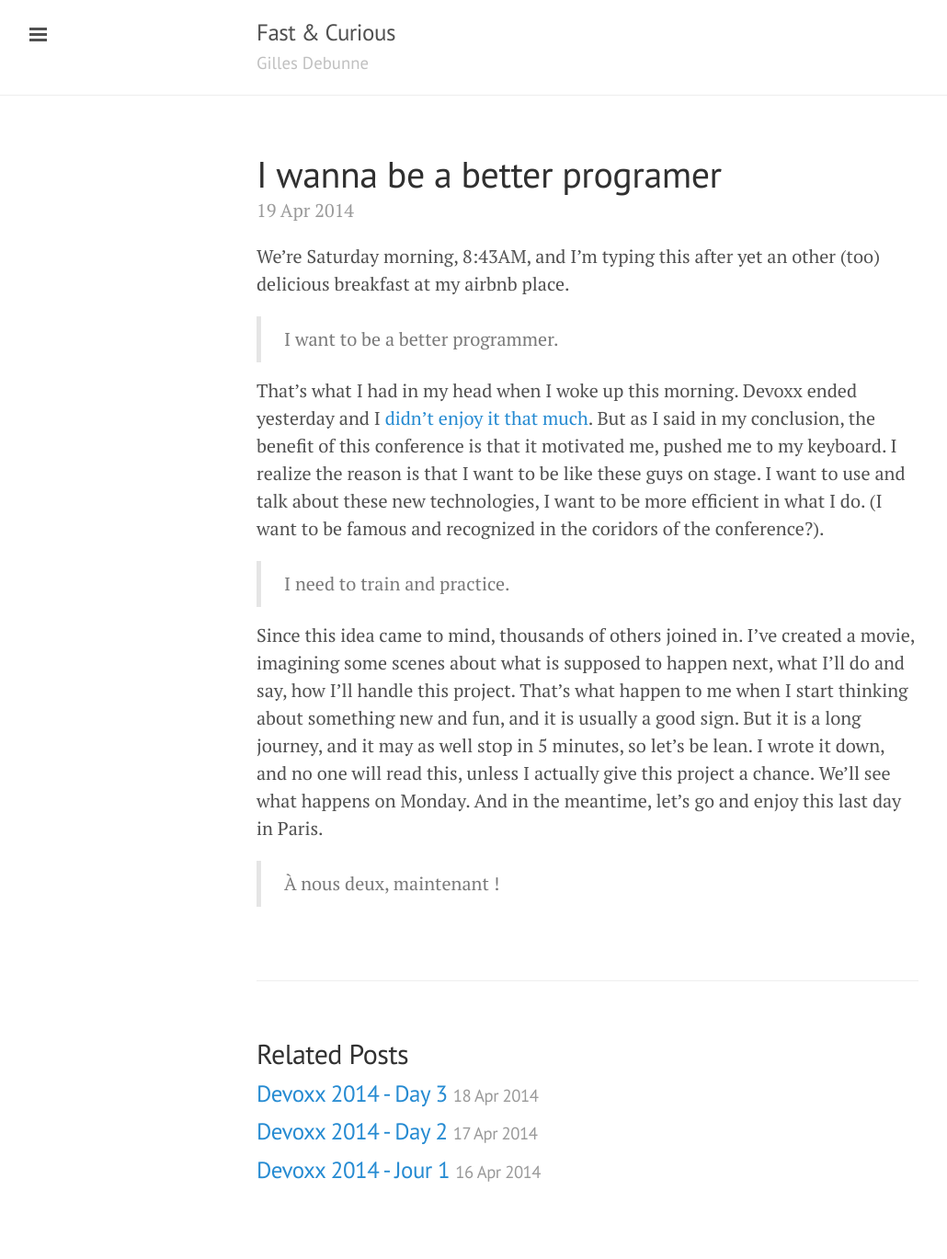
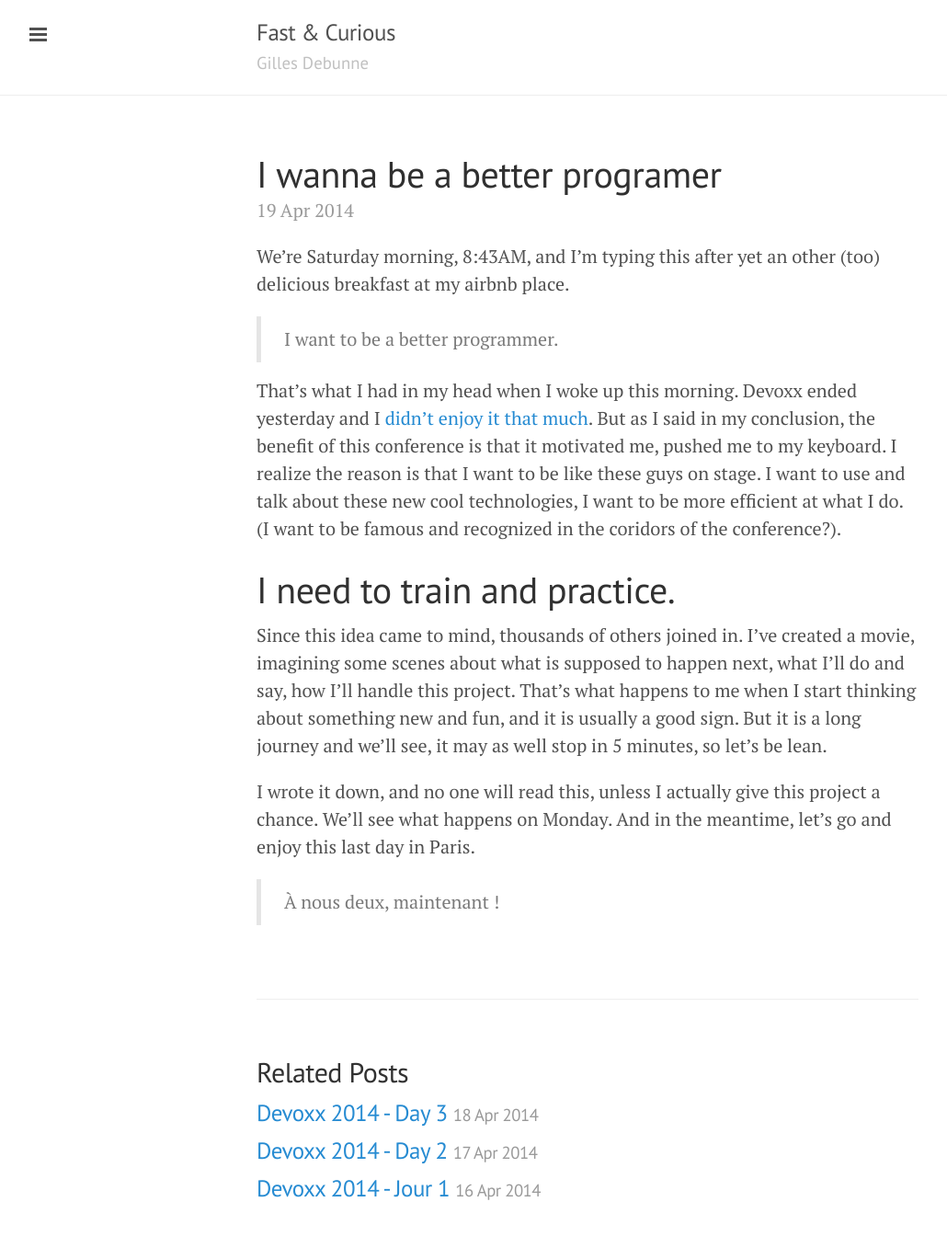
Before and after one commit to GillesDebunne/GillesDebunne.github.io, a Jekyll site: the page built from _posts/2014-04-19-i-wanna-be-a-better-programer.md, in a window 1280 px wide. Shown: the whole page at 92% size, without its empty margins (1-1031 px from the left). Built offline with Jekyll 4.4.1, drawn with Linux system fonts in a browser that asks for light colours; Markdown is read by kramdown in place of the engine named in the settings; before the commit the page ends 1348 px from its top, so only the background shows below that.

Commit message:
better programer typos

```diff
--- a/_posts/2014-04-19-i-wanna-be-a-better-programer.md
+++ b/_posts/2014-04-19-i-wanna-be-a-better-programer.md
@@ -7,10 +7,12 @@ We're Saturday morning, 8:43AM, and I'm typing this after yet an other (too) del
 
 > I want to be a better programmer.
 
-That's what I had in my head when I woke up this morning. Devoxx ended yesterday and I [didn't enjoy it that much]({% post_url 2014-04-18-devoxx-day3 %}). But as I said in my conclusion, the benefit of this conference is that it motivated me, pushed me to my keyboard. I realize the reason is that I want to be like these guys on stage. I want to use and talk about these new technologies, I want to be more efficient in what I do. (I want to be famous and recognized in the coridors of the conference?).
+That's what I had in my head when I woke up this morning. Devoxx ended yesterday and I [didn't enjoy it that much]({% post_url 2014-04-18-devoxx-day3 %}). But as I said in my conclusion, the benefit of this conference is that it motivated me, pushed me to my keyboard. I realize the reason is that I want to be like these guys on stage. I want to use and talk about these new cool technologies, I want to be more efficient at what I do. (I want to be famous and recognized in the coridors of the conference?).
 
-> I need to train and practice.
+# I need to train and practice.
 
-Since this idea came to mind, thousands of others joined in. I've created a movie, imagining some scenes about what is supposed to happen next, what I'll do and say, how I'll handle this project. That's what happen to me when I start thinking about something new and fun, and it is usually a good sign. But it is a long journey, and it may as well stop in 5 minutes, so let's be lean. I wrote it down, and no one will read this, unless I actually give this project a chance. We'll see what happens on Monday. And in the meantime, let's go and enjoy this last day in Paris.
+Since this idea came to mind, thousands of others joined in. I've created a movie, imagining some scenes about what is supposed to happen next, what I'll do and say, how I'll handle this project. That's what happens to me when I start thinking about something new and fun, and it is usually a good sign. But it is a long journey and we'll see, it may as well stop in 5 minutes, so let's be lean.
+
+ I wrote it down, and no one will read this, unless I actually give this project a chance. We'll see what happens on Monday. And in the meantime, let's go and enjoy this last day in Paris.
 
 > À nous deux, maintenant !
```
